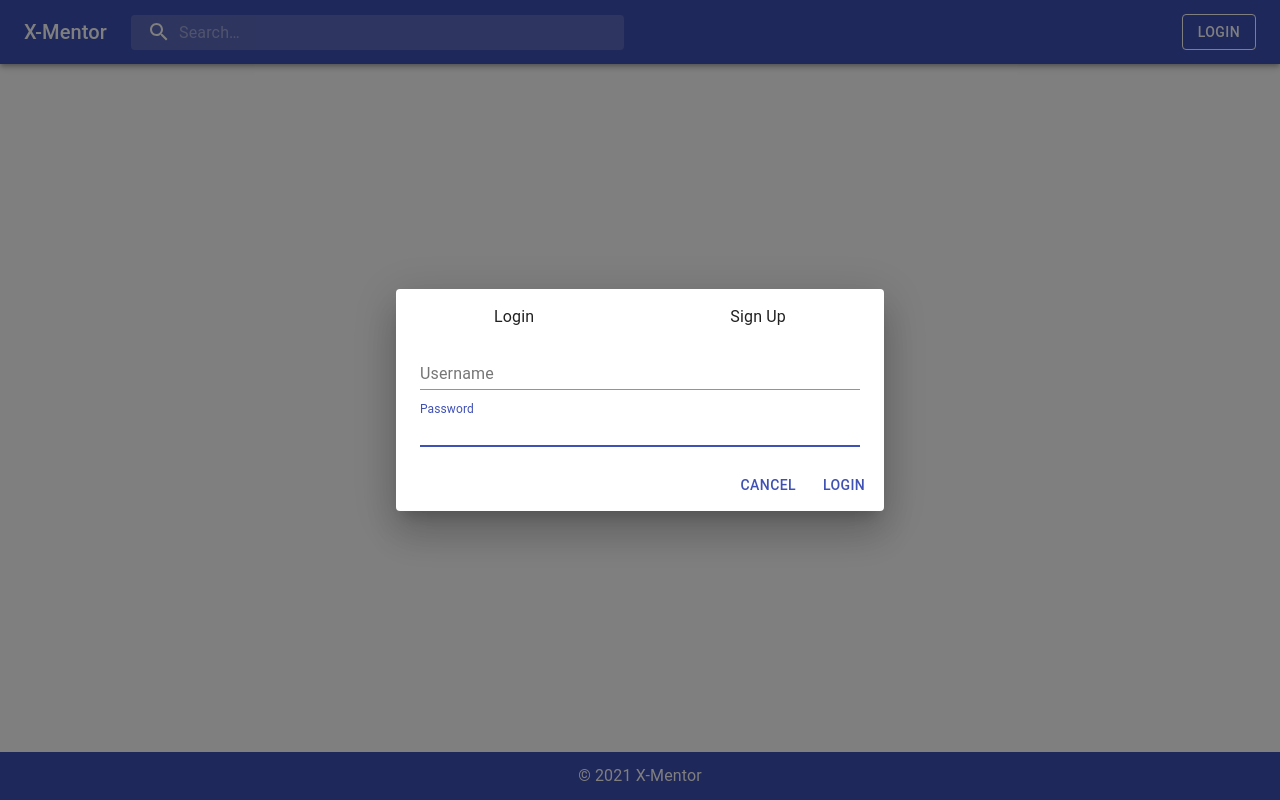
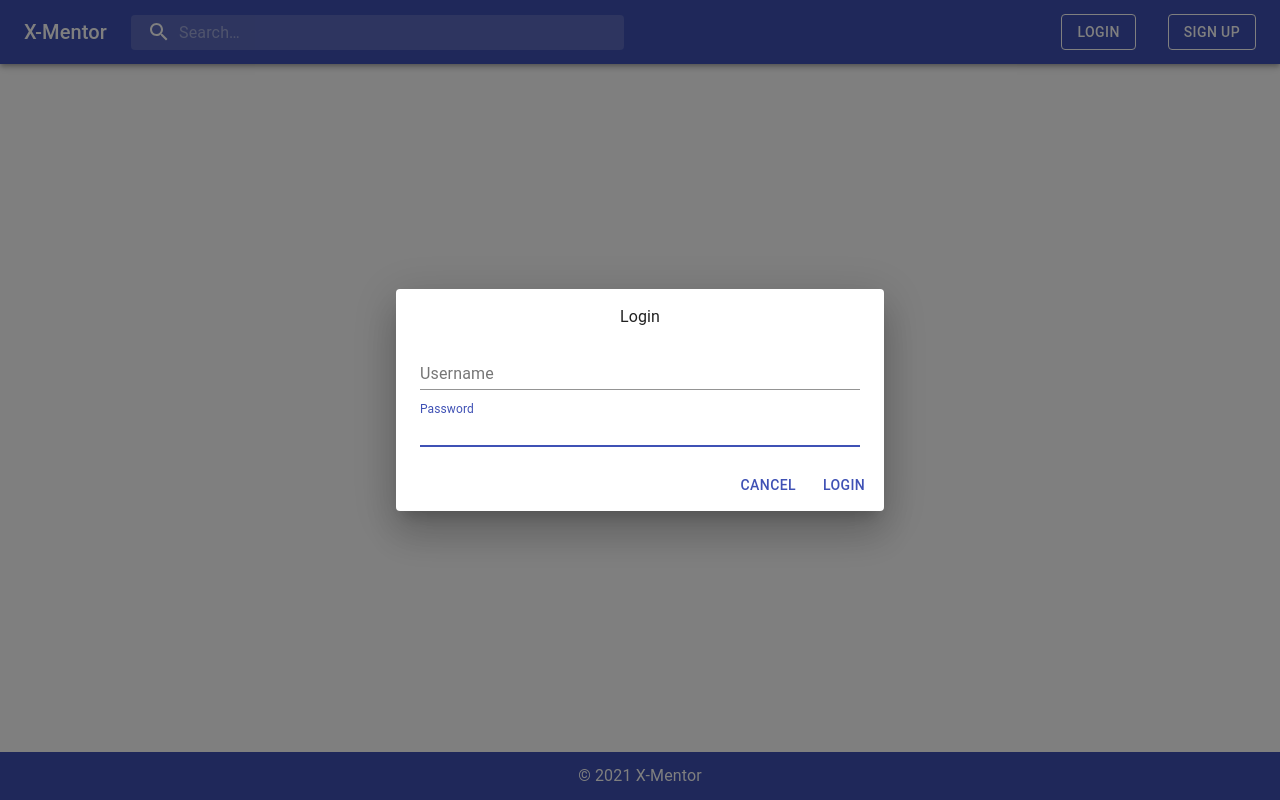
Before and after one commit to serdeliverance/x-mentor, a React (Create React App) app in the folder x-mentor-client/: page / in a window 1280 px wide. Both pictures are taken after a click on the button "LOGIN". Built offline with nearby package versions, Linux system fonts and the light colour scheme.

Commit message:
fix issue with signup

```diff
--- a/x-mentor-client/src/components/Header.js
+++ b/x-mentor-client/src/components/Header.js
@@ -52,7 +52,6 @@ const useStyles = makeStyles((theme) => ({
     padding: theme.spacing(1, 1, 1, 0),
     paddingLeft: `calc(1em + ${theme.spacing(4)}px)`,
     transition: theme.transitions.create('width'),
-
   },
   link: {
     padding: theme.spacing(1, 4, 1, 0),
@@ -66,6 +65,9 @@ const useStyles = makeStyles((theme) => ({
   errorBorder: {
     border: "red solid 1px",
     borderRadius: "4px"
+  },
+  loginBtn: {
+    marginRight: "2rem"
   }
 }));
 
@@ -73,9 +75,13 @@ export default function Header() {
   const classes = useStyles()
   const history = useHistory()
   const [loggedIn, setLoggedIn] = useState(false);
-  const [openLogin, setOpenLogin] = useState(false);
   const [openCourseModal, setOpenCourseModal] = useState(false)
   const [searchError, setSearchError] = useState(false)
+  const [authSettings, setAuthSettings] = useState({
+    open: false,
+    endpoint: "",
+    title: ""
+  })
 
   const keyPress = (e) => {
     const value = e.target.value
@@ -93,6 +99,22 @@ export default function Header() {
   const handleLogout = () => {
     setLoggedIn(false)
     localStorage.removeItem("token")
+  }
+
+  const handleLogin = () => {
+    setAuthSettings({
+      open: true,
+      endpoint: "/login",
+      title: "Login"
+    })
+  }
+
+  const handleSignup = () => {
+    setAuthSettings({
+      open: true,
+      endpoint: "/signup",
+      title: "Sign Up"
+    })
   }
 
   return (
@@ -160,8 +182,9 @@ export default function Header() {
             :
             <>
             <div>
-                <Button variant="outlined" color="inherit" onClick={() => setOpenLogin(true)}>Login</Button>
-                <LoginModal open={openLogin} setOpen={setOpenLogin} setLoggedIn={setLoggedIn}></LoginModal>
+                <Button variant="outlined" color="inherit" onClick={handleLogin} className={classes.loginBtn}>Login</Button>
+                <Button variant="outlined" color="inherit" onClick={handleSignup}>Sign Up</Button>
+                <LoginModal settings={authSettings} setSettings={setAuthSettings} setLoggedIn={setLoggedIn}></LoginModal>
             </div>
             </>
         }
--- a/x-mentor-client/src/components/LoginModal.js
+++ b/x-mentor-client/src/components/LoginModal.js
@@ -1,5 +1,5 @@
 import React, { useState } from 'react'
-import { Button, Dialog, TextField, DialogActions, DialogContent, Snackbar, Typography, Box, makeStyles } from '@material-ui/core'
+import { Button, Dialog, TextField, DialogActions, DialogContent, Snackbar, Typography, Box } from '@material-ui/core'
 import axios from 'axios'
 import { API_URL } from '../environment'
 import MuiAlert from '@material-ui/lab/Alert'
@@ -8,27 +8,7 @@ function Alert(props) {
   return <MuiAlert elevation={6} variant="filled" {...props} />
 }
 
-const useStyles = makeStyles(() => ({
-  arrowF: {
-    animation: "$rotate 0.7s forwards"
-  },
-
-  arrowB: {
-    animation: "$rotate 0.7s backwards"
-  },
-
-  "@keyframes rotate": {
-    "0%": {
-      transform: "rotate(0)"
-    },
-    "100%": {
-      transform: "rotate(540deg)"
-    }
-  }
-}))
-
-export default function LoginModal({open, setOpen, setLoggedIn}) {
-  const classes = useStyles()
+export default function LoginModal({settings, setSettings, setLoggedIn}) {
 
   const [loginForm, setLoginForm] = useState({
     username: "",
@@ -39,19 +19,17 @@ export default function LoginModal({open, setOpen, setLoggedIn}) {
     severity: "",
     message: ""
   })
-  const [isLogin, setIsLogin] = useState(false)
 
   const handleAuth = async () => {
     try{
-      const endpoint = isLogin ? "/login" : "/signup"
       const response = await axios.post(
-        `${API_URL}${endpoint}`,
+        `${API_URL}${settings.endpoint}`,
         loginForm
       )
       console.log(response)
-      localStorage.set("token", response)
+      localStorage.setItem("token", response)
       setLoggedIn(true)
-      setOpen(false)
+      setSettings({...settings, open: false})
     }
     catch (error){
       console.error(error)
@@ -67,15 +45,14 @@ export default function LoginModal({open, setOpen, setLoggedIn}) {
   }
 
   const handleCancel = () => {
-    setOpen(false)
+    setSettings({...settings, open: false})
   }
 
   return (
     <>
-    <Dialog open={open} onClose={handleCancel} aria-labelledby="form-dialog-title">
+    <Dialog open={settings.open} onClose={handleCancel} aria-labelledby="form-dialog-title">
         <Box display="flex" justifyContent="space-around" alignItems="center" mt={2}>
-          <Typography>Login</Typography>
-          <Typography>Sign Up</Typography>
+          <Typography>{settings.title}</Typography>
         </Box>
         <DialogContent>
             <TextField
@@ -102,7 +79,7 @@ export default function LoginModal({open, setOpen, setLoggedIn}) {
                 Cancel
             </Button>
             <Button onClick={handleAuth} color="primary">
-                { isLogin ? "Sign up" : "Login" }
+                { settings.title }
             </Button>
         </DialogActions>
     </Dialog>
```
Also changed, not shown: 2 other files (tests, documents, lock files or other folders).
